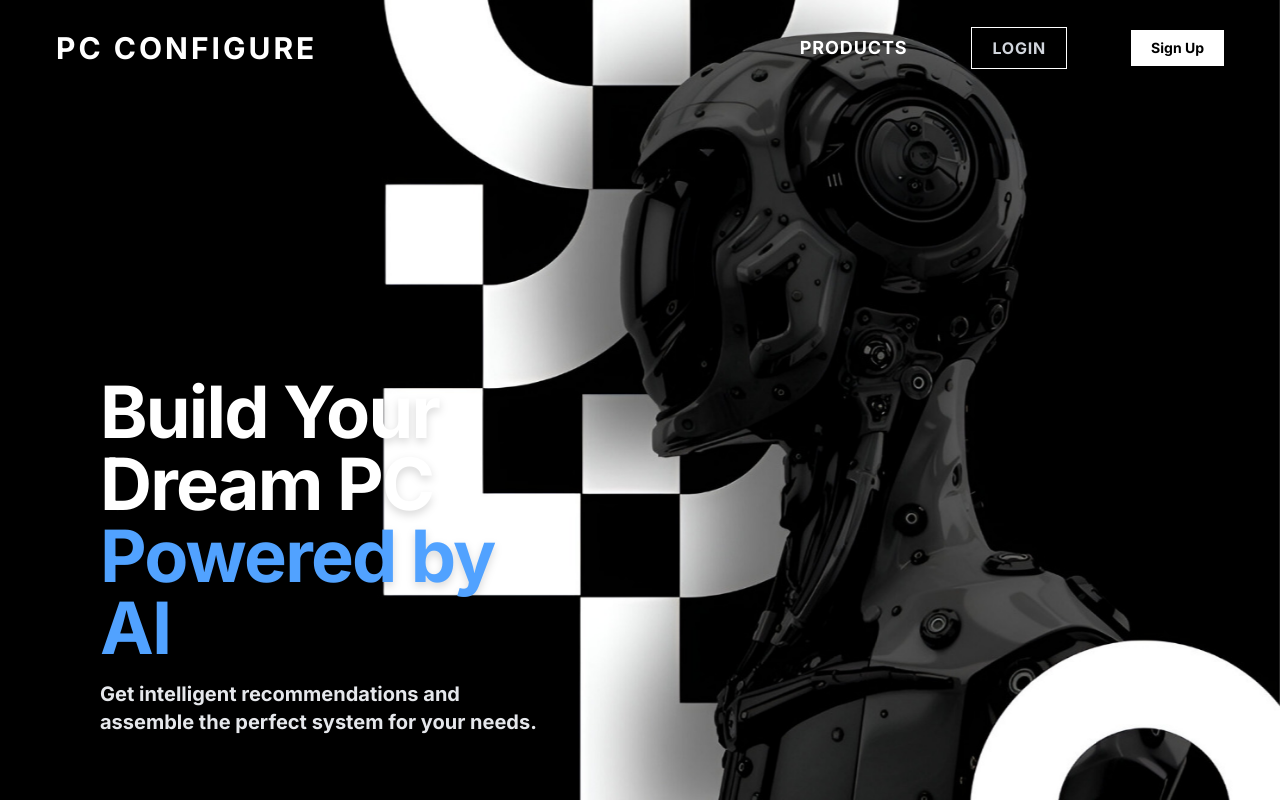
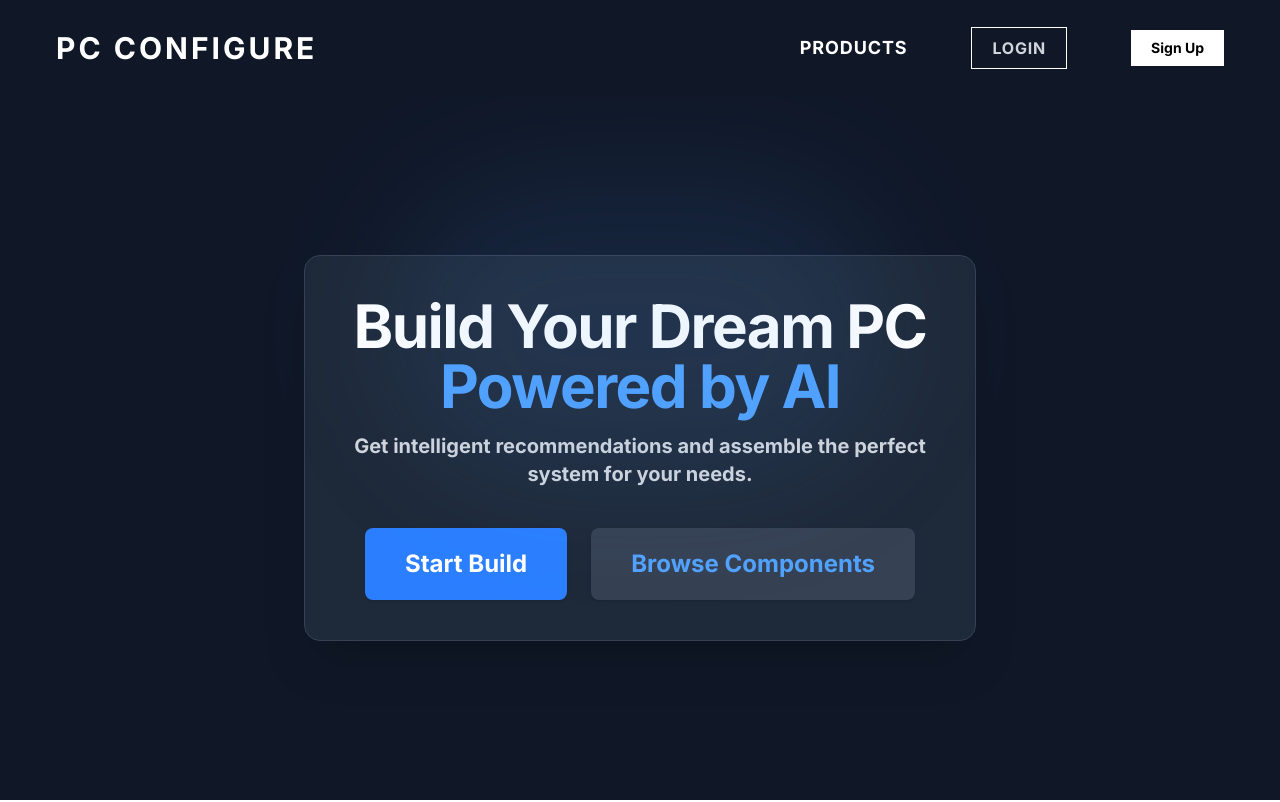
Before and after one commit to Nqthxn/pc-assembly, an Angular app in the folder frontend/pc-parts-ui/: page / in a window 1280 px wide. Shown: the top 802 px of the page. Built offline with nearby package versions, Linux system fonts and the light colour scheme.

Commit message:
Updated home page UI

```diff
--- a/frontend/pc-parts-ui/src/app/pages/builds/builds.component.html
+++ b/frontend/pc-parts-ui/src/app/pages/builds/builds.component.html
@@ -7,7 +7,7 @@
     <!-- Empty State: Show this if the build is empty -->
     <div *ngIf="currentBuild.length === 0" class="text-center py-10 bg-gray-800 rounded-lg">
       <p class="text-xl text-gray-400">Your build is empty.</p>
-      <p class="mt-2 text-gray-500">Go to the "Browse Parts" page to add components.</p>
+      <p class="mt-2 text-gray-500">Go to the "Products" page to add components.</p>
     </div>
 
     <!-- Build Table: Show this if there are items in the build -->
--- a/frontend/pc-parts-ui/src/app/pages/home/home.component.html
+++ b/frontend/pc-parts-ui/src/app/pages/home/home.component.html
@@ -1,27 +1,32 @@
-<div class="relative w-full p-10 overflow-hidden">
-    <div
-        class="fixed inset-0 w-full h-full bg-cover bg-center -z-10"
-        [ngStyle]="{'background-image': 'url(' + backgroundImagePath + ')'}">
-    </div>
+<div class="relative w-full h-full overflow-hidden">
+  <!-- Modern dark background, matching builds/auth pages -->
+  <div class="fixed inset-0 w-full h-full bg-gray-900 -z-10"></div>
+  <!-- Optional: subtle blue glow for AI vibe -->
+  <div class="absolute left-1/2 top-1/3 -translate-x-1/2 -translate-y-1/2 w-[500px] h-[300px] rounded-full bg-blue-400/10 blur-3xl"></div>
 
-    <div class="flex items-start h-full">
-        <div class="rounded-xl p-15 mt-45 max-w-xl flex flex-col justify-between h-full">
+  <div class="flex items-center justify-center h-full">
+    <div class="w-full max-w-2xl p-10 space-y-10 bg-gray-800 rounded-2xl shadow-2xl border border-gray-700">
       <div>
-                <h1 class="text-white text-7xl font-extrabold tracking-tight drop-shadow-lg mb-4">
+        <h1 class="text-white text-5xl sm:text-6xl font-extrabold tracking-tight mb-4 text-center">
           Build Your Dream PC<br>
           <span class="text-blue-400">Powered by AI</span>
         </h1>
-                <p class="text-gray-200 text-xl font-medium drop-shadow mb-10">
+        <p class="text-gray-300 text-xl font-medium text-center mb-8">
           Get intelligent recommendations and assemble the perfect system for your needs.
         </p>
       </div>
-            <div class="flex gap-6 mt-35">
+      <div class="flex flex-col sm:flex-row gap-6 justify-center">
         <button
           routerLink="/builds"
-                    class="bg-blue-500 text-white px-12 py-6 rounded-lg text-2xl font-semibold shadow hover:bg-blue-600 transition whitespace-nowrap cursor-pointer active:scale-95 duration-150 flex items-center gap-3"
+          class="bg-blue-500 text-white px-10 py-5 rounded-lg text-2xl font-semibold shadow hover:bg-blue-600 transition active:scale-95 duration-150 flex items-center gap-3 justify-center"
         >
-                    <img [src]="iconImagePath" alt="Start Build Icon" class="w-7 h-7" />
           Start Build
+        </button>
+        <button
+          routerLink="/components"
+          class="bg-gray-700 text-blue-400 px-10 py-5 rounded-lg text-2xl font-semibold shadow hover:bg-gray-600 transition active:scale-95 duration-150 flex items-center gap-3 justify-center"
+        >
+          Browse Components
         </button>
       </div>
     </div>
```
Lines whose indentation alone changed are shown as unchanged.
